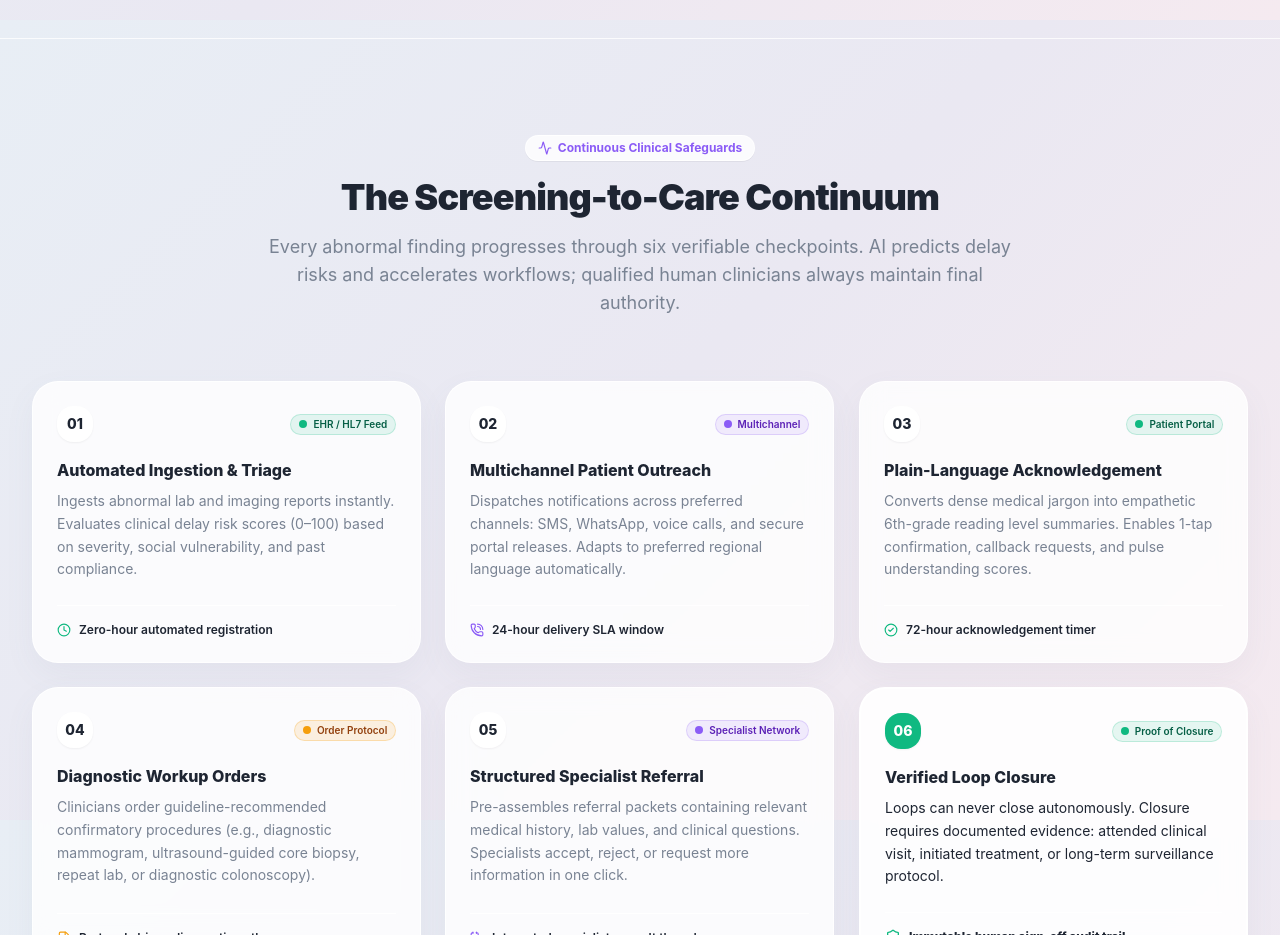
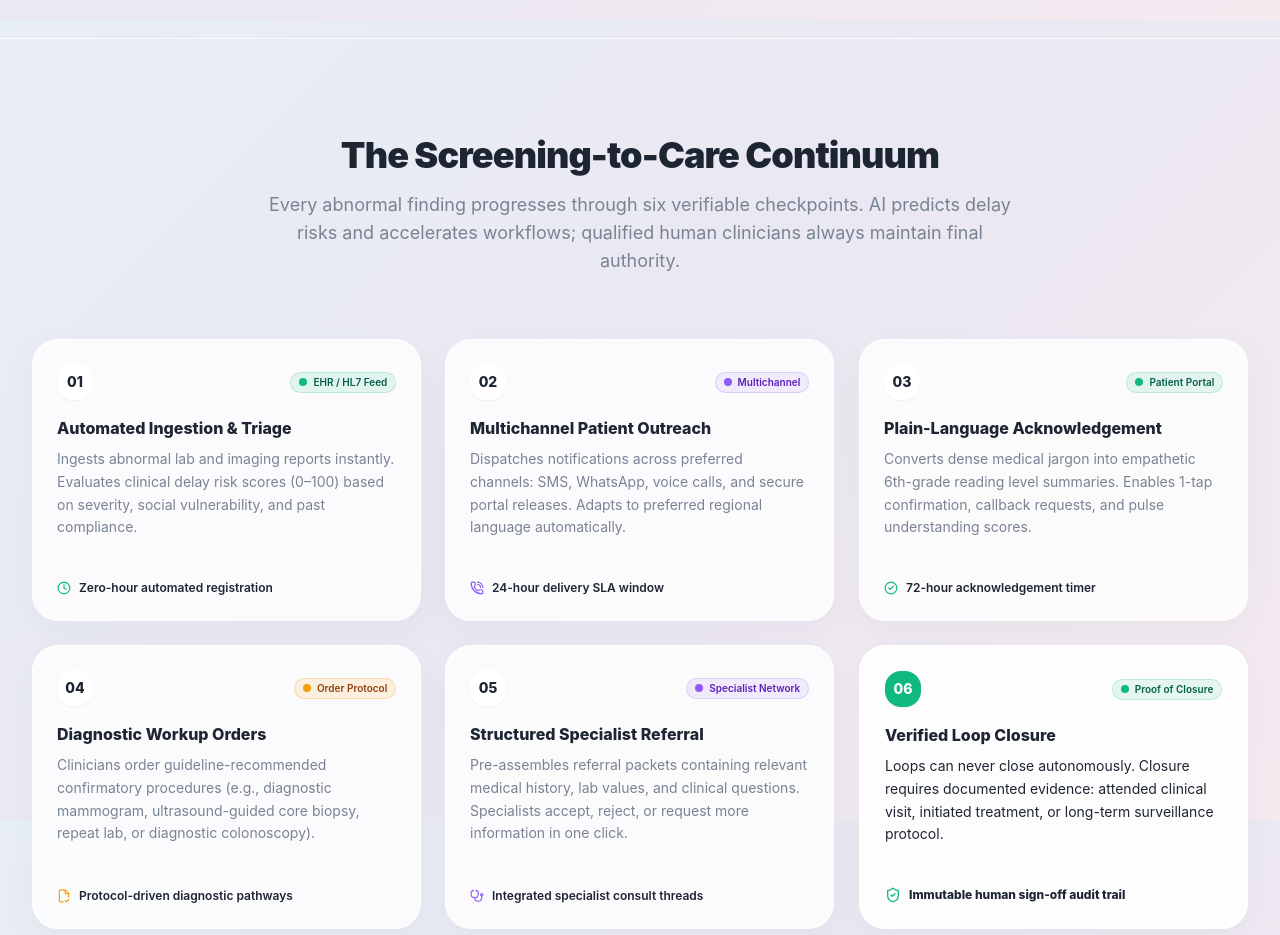
Before and after one commit to srj7042/CareLoop, a React (Vite) app: page / in a window 1280 px wide. Shown: the part 1580-2515 px from the top of the page. Built offline with nearby package versions, Linux system fonts and the light colour scheme; the HTML template or start-up script is replaced by a standard one.

Commit message:
refactor(landing): remove Continuous Clinical Safeguards badge

```diff
--- a/src/pages/PublicLanding.tsx
+++ b/src/pages/PublicLanding.tsx
@@ -6,7 +6,6 @@ import {
   Users,
   Stethoscope,
   ArrowRight,
-  Activity,
   HeartPulse,
   Lock,
   Clock,
@@ -173,10 +172,6 @@ export const PublicLanding: React.FC = () => {
       <section id="workflows" className="py-20 lg:py-24 border-b border-white/80">
         <div className="max-w-7xl mx-auto px-4 sm:px-6 lg:px-8">
           <div className="text-center max-w-3xl mx-auto mb-16">
-            <div className="inline-flex items-center gap-1.5 px-3 py-1 rounded-full bg-white/80 border border-white/80 text-xs font-bold text-[#8B5CF6] mb-4 shadow-2xs">
-              <Activity className="w-3.5 h-3.5" />
-              Continuous Clinical Safeguards
-            </div>
             <h2 className="text-3xl sm:text-4xl font-black text-[#1E2532] tracking-tight mb-4">
               The Screening-to-Care Continuum
             </h2>
```
